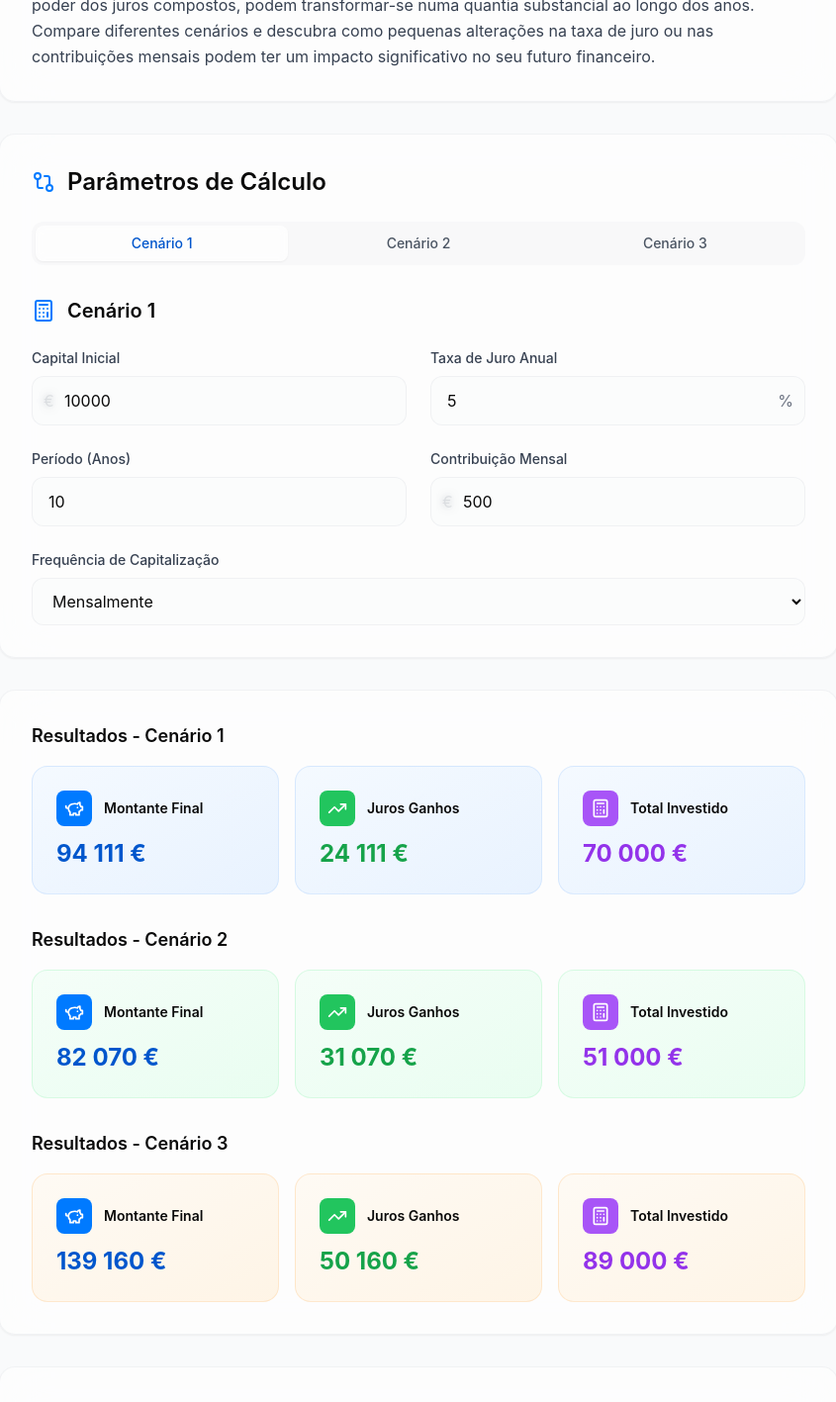
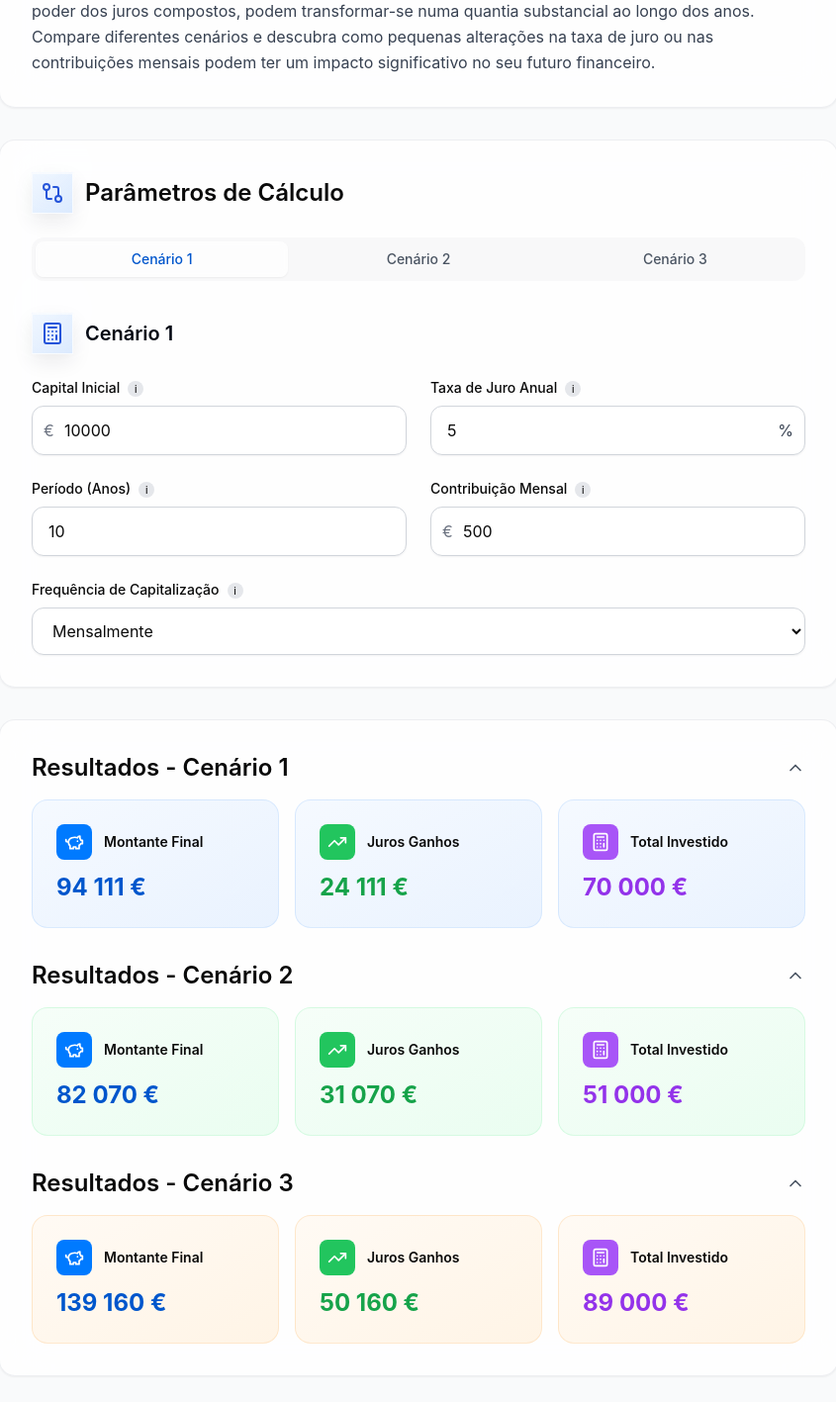
Before and after one commit to jmiguelsilva-pt/jurocomposto, a React (Vite) app: page / in a window 1280 px wide. Shown: the part 360-1777 px from the top of the page at 99% size, without its empty margins (217-1062 px from the left). Built offline with nearby package versions, Linux system fonts and the light colour scheme.

Commit message:
PT-PT UX: higher contrast, tooltips, 3D icons, collapsible resultados, historical 10% section, reveal animations, Buy Me a Coffee; build docs

```diff
--- a/src/components/CompoundInterestCalculator.tsx
+++ b/src/components/CompoundInterestCalculator.tsx
@@ -3,7 +3,7 @@ import { AreaChart, Area, XAxis, YAxis, CartesianGrid, Tooltip as ReTooltip, Res
 import { PiggyBank, TrendingUp, Calculator, BarChart3, BookOpen, GitCompare, ChevronDown, ChevronUp, Eye, EyeOff } from 'lucide-react';
 import Icon3D from './ui/Icon3D';
 import Tooltip from './ui/Tooltip';
-import { useInView } from './ui/useInView';
+import Reveal from './ui/Reveal';
 
 interface CalculatorData {
   principal: number;
@@ -97,6 +97,10 @@ const CompoundInterestCalculator: React.FC = () => {
     principal3: true,
     interest3: true,
   });
+
+  const [showRes1, setShowRes1] = useState(true);
+  const [showRes2, setShowRes2] = useState(true);
+  const [showRes3, setShowRes3] = useState(true);
 
   const calculateScenario = (data: CalculatorData) => {
     const { principal, rate, time, frequency, monthlyContribution } = data;
@@ -288,8 +292,10 @@ const CompoundInterestCalculator: React.FC = () => {
   const renderCalculatorForm = (scenario: 'scenario1' | 'scenario2' | 'scenario3', data: CalculatorData, title: string) => (
     <div className="space-y-6">
       <div className="flex items-center gap-3">
-        <Calculator className="w-6 h-6 text-blue-500" />
-        <h3 className="text-xl font-semibold text-gray-900 dark:text-white">
+        <Icon3D color="blue">
+          <Calculator className="w-6 h-6 text-blue-700 dark:text-blue-200" />
+        </Icon3D>
+        <h3 className="text-xl font-semibold text-gray-950 dark:text-white">
           {title}
         </h3>
       </div>
@@ -297,8 +303,13 @@ const CompoundInterestCalculator: React.FC = () => {
       <div className="grid grid-cols-1 md:grid-cols-2 gap-6">
         {/* Principal Amount */}
         <div>
-          <label className="block text-sm font-medium text-gray-700 dark:text-gray-300 mb-2">
-            Capital Inicial
+          <label className="block text-sm font-medium text-gray-900 dark:text-gray-200 mb-2">
+            <div className="inline-flex items-center gap-2">
+              <span>Capital Inicial</span>
+              <Tooltip content="Montante inicial que investe. Pode ser 0€.">
+                <span className="inline-flex items-center justify-center w-4 h-4 rounded-full bg-gray-200 text-gray-800 text-[10px]">i</span>
+              </Tooltip>
+            </div>
           </label>
           <div className="relative">
             <span className="absolute left-3 top-1/2 transform -translate-y-1/2 text-gray-500 dark:text-gray-400">
@@ -308,7 +319,7 @@ const CompoundInterestCalculator: React.FC = () => {
               type="number"
               value={data.principal}
               onChange={(e) => handleInputChange(scenario, 'principal', Number(e.target.value))}
-              className="w-full pl-8 pr-4 py-3 bg-gray-50/60 dark:bg-gray-700/60 backdrop-blur-sm border border-gray-200/50 dark:border-gray-600/50 rounded-xl focus:ring-2 focus:ring-blue-500 focus:border-transparent text-gray-900 dark:text-white transition-all duration-200"
+              className="w-full pl-8 pr-4 py-3 bg-white dark:bg-gray-700/70 border border-gray-300 dark:border-gray-600 rounded-xl focus:ring-2 focus:ring-blue-600 focus:border-black/0 text-gray-900 dark:text-white transition-all duration-200 shadow-sm"
               placeholder="10.000"
             />
           </div>
@@ -316,8 +327,13 @@ const CompoundInterestCalculator: React.FC = () => {
 
         {/* Interest Rate */}
         <div>
-          <label className="block text-sm font-medium text-gray-700 dark:text-gray-300 mb-2">
-            Taxa de Juro Anual
+          <label className="block text-sm font-medium text-gray-900 dark:text-gray-200 mb-2">
+            <div className="inline-flex items-center gap-2">
+              <span>Taxa de Juro Anual</span>
+              <Tooltip content="Taxa média anual esperada (ex.: 7 para 7%).">
+                <span className="inline-flex items-center justify-center w-4 h-4 rounded-full bg-gray-200 text-gray-800 text-[10px]">i</span>
+              </Tooltip>
+            </div>
           </label>
           <div className="relative">
             <input
@@ -325,10 +341,10 @@ const CompoundInterestCalculator: React.FC = () => {
               step="0.1"
               value={data.rate}
               onChange={(e) => handleInputChange(scenario, 'rate', Number(e.target.value))}
-              className="w-full pr-8 pl-4 py-3 bg-gray-50/60 dark:bg-gray-700/60 backdrop-blur-sm border border-gray-200/50 dark:border-gray-600/50 rounded-xl focus:ring-2 focus:ring-blue-500 focus:border-transparent text-gray-900 dark:text-white transition-all duration-200"
+              className="w-full pr-8 pl-4 py-3 bg-white dark:bg-gray-700/70 border border-gray-300 dark:border-gray-600 rounded-xl focus:ring-2 focus:ring-blue-600 focus:border-black/0 text-gray-900 dark:text-white transition-all duration-200 shadow-sm"
               placeholder="5.0"
             />
-            <span className="absolute right-3 top-1/2 transform -translate-y-1/2 text-gray-500 dark:text-gray-400">
+            <span className="absolute right-3 top-1/2 transform -translate-y-1/2 text-gray-700 dark:text-gray-400">
               %
             </span>
           </div>
@@ -336,22 +352,32 @@ const CompoundInterestCalculator: React.FC = () => {
 
         {/* Time Period */}
         <div>
-          <label className="block text-sm font-medium text-gray-700 dark:text-gray-300 mb-2">
-            Período (Anos)
+          <label className="block text-sm font-medium text-gray-900 dark:text-gray-200 mb-2">
+            <div className="inline-flex items-center gap-2">
+              <span>Período (Anos)</span>
+              <Tooltip content="Número de anos do investimento.">
+                <span className="inline-flex items-center justify-center w-4 h-4 rounded-full bg-gray-200 text-gray-800 text-[10px]">i</span>
+              </Tooltip>
+            </div>
           </label>
           <input
             type="number"
             value={data.time}
             onChange={(e) => handleInputChange(scenario, 'time', Number(e.target.value))}
-            className="w-full px-4 py-3 bg-gray-50/60 dark:bg-gray-700/60 backdrop-blur-sm border border-gray-200/50 dark:border-gray-600/50 rounded-xl focus:ring-2 focus:ring-blue-500 focus:border-transparent text-gray-900 dark:text-white transition-all duration-200"
+            className="w-full px-4 py-3 bg-white dark:bg-gray-700/70 border border-gray-300 dark:border-gray-600 rounded-xl focus:ring-2 focus:ring-blue-600 focus:border-black/0 text-gray-900 dark:text-white transition-all duration-200 shadow-sm"
             placeholder="10"
           />
         </div>
 
         {/* Monthly Contribution */}
         <div>
-          <label className="block text-sm font-medium text-gray-700 dark:text-gray-300 mb-2">
-            Contribuição Mensal
+          <label className="block text-sm font-medium text-gray-900 dark:text-gray-200 mb-2">
+            <div className="inline-flex items-center gap-2">
+              <span>Contribuição Mensal</span>
+              <Tooltip content="Valor que adiciona todos os meses.">
+                <span className="inline-flex items-center justify-center w-4 h-4 rounded-full bg-gray-200 text-gray-800 text-[10px]">i</span>
+              </Tooltip>
+            </div>
           </label>
           <div className="relative">
             <span className="absolute left-3 top-1/2 transform -translate-y-1/2 text-gray-500 dark:text-gray-400">
@@ -361,7 +387,7 @@ const CompoundInterestCalculator: React.FC = () => {
               type="number"
               value={data.monthlyContribution}
               onChange={(e) => handleInputChange(scenario, 'monthlyContribution', Number(e.target.value))}
-              className="w-full pl-8 pr-4 py-3 bg-gray-50/60 dark:bg-gray-700/60 backdrop-blur-sm border border-gray-200/50 dark:border-gray-600/50 rounded-xl focus:ring-2 focus:ring-blue-500 focus:border-transparent text-gray-900 dark:text-white transition-all duration-200"
+              className="w-full pl-8 pr-4 py-3 bg-white dark:bg-gray-700/70 border border-gray-300 dark:border-gray-600 rounded-xl focus:ring-2 focus:ring-blue-600 focus:border-black/0 text-gray-900 dark:text-white transition-all duration-200 shadow-sm"
               placeholder="500"
             />
           </div>
@@ -369,13 +395,18 @@ const CompoundInterestCalculator: React.FC = () => {
 
         {/* Compound Frequency */}
         <div className="md:col-span-2">
-          <label className="block text-sm font-medium text-gray-700 dark:text-gray-300 mb-2">
-            Frequência de Capitalização
+          <label className="block text-sm font-medium text-gray-900 dark:text-gray-200 mb-2">
+            <div className="inline-flex items-center gap-2">
+              <span>Frequência de Capitalização</span>
+              <Tooltip content="Frequência com que os juros são aplicados.">
+                <span className="inline-flex items-center justify-center w-4 h-4 rounded-full bg-gray-200 text-gray-800 text-[10px]">i</span>
+              </Tooltip>
+            </div>
           </label>
           <select
             value={data.frequency}
             onChange={(e) => handleInputChange(scenario, 'frequency', Number(e.target.value))}
-            className="w-full px-4 py-3 bg-gray-50/60 dark:bg-gray-700/60 backdrop-blur-sm border border-gray-200/50 dark:border-gray-600/50 rounded-xl focus:ring-2 focus:ring-blue-500 focus:border-transparent text-gray-900 dark:text-white transition-all duration-200"
+            className="w-full px-4 py-3 bg-white dark:bg-gray-700/70 border border-gray-300 dark:border-gray-600 rounded-xl focus:ring-2 focus:ring-blue-600 focus:border-black/0 text-gray-900 dark:text-white transition-all duration-200 shadow-sm"
           >
             <option value={1}>Anualmente</option>
             <option value={4}>Trimestralmente</option>
@@ -457,13 +488,14 @@ const CompoundInterestCalculator: React.FC = () => {
   return (
     <div className="space-y-8">
       {/* Introduction */}
-      <div className="bg-white/60 dark:bg-gray-800/60 backdrop-blur-xl rounded-2xl p-8 shadow-sm border border-gray-200/50 dark:border-gray-700/50">
+      <Reveal>
+      <div className="card-surface p-8">
         <button
           onClick={() => setIsIntroCollapsed(!isIntroCollapsed)}
           className="flex items-center justify-between w-full text-left group"
         >
           <div className="flex items-center gap-3">
-            <BookOpen className="w-6 h-6 text-blue-500" />
+            <Icon3D color="blue"><BookOpen className="w-6 h-6 text-blue-700 dark:text-blue-200" /></Icon3D>
             <h2 className="text-2xl font-semibold text-gray-900 dark:text-white">
               O que são Juros Compostos?
             </h2>
@@ -491,11 +523,13 @@ const CompoundInterestCalculator: React.FC = () => {
           </div>
         )}
       </div>
+      </Reveal>
 
       {/* Calculator Form with Tabs */}
-      <div className="bg-white/60 dark:bg-gray-800/60 backdrop-blur-xl rounded-2xl p-8 shadow-sm border border-gray-200/50 dark:border-gray-700/50">
+      <Reveal>
+      <div className="card-surface p-8">
         <div className="flex items-center gap-3 mb-6">
-          <GitCompare className="w-6 h-6 text-blue-500" />
+          <Icon3D color="blue"><GitCompare className="w-6 h-6 text-blue-700 dark:text-blue-200" /></Icon3D>
           <h2 className="text-2xl font-semibold text-gray-900 dark:text-white">
             Parâmetros de Cálculo
           </h2>
@@ -540,20 +574,40 @@ const CompoundInterestCalculator: React.FC = () => {
         {activeTab === 'scenario2' && renderCalculatorForm('scenario2', scenario2Data, 'Cenário 2')}
         {activeTab === 'scenario3' && renderCalculatorForm('scenario3', scenario3Data, 'Cenário 3')}
       </div>
+      </Reveal>
 
       {/* Results */}
-      <div className="bg-white/60 dark:bg-gray-800/60 backdrop-blur-xl rounded-2xl p-8 shadow-sm border border-gray-200/50 dark:border-gray-700/50">
-        <div className="space-y-8">
-          {renderResults(scenario1Results, 'Resultados - Cenário 1', 'from-blue-50/60 to-blue-100/60 dark:from-blue-900/30 dark:to-blue-800/30 border-blue-200/50 dark:border-blue-700/50')}
-          {renderResults(scenario2Results, 'Resultados - Cenário 2', 'from-green-50/60 to-green-100/60 dark:from-green-900/30 dark:to-green-800/30 border-green-200/50 dark:border-green-700/50')}
-          {renderResults(scenario3Results, 'Resultados - Cenário 3', 'from-orange-50/60 to-orange-100/60 dark:from-orange-900/30 dark:to-orange-800/30 border-orange-200/50 dark:border-orange-700/50')}
+      <Reveal>
+      <div className="card-surface p-8 space-y-8">
+        <div>
+          <button onClick={() => setShowRes1(!showRes1)} className="w-full flex items-center justify-between mb-4">
+            <h2 className="text-2xl font-semibold text-gray-900 dark:text-white">Resultados - Cenário 1</h2>
+            {showRes1 ? <ChevronUp className="w-5 h-5 text-gray-600 dark:text-gray-300"/> : <ChevronDown className="w-5 h-5 text-gray-600 dark:text-gray-300"/>}
+          </button>
+          {showRes1 && renderResults(scenario1Results, '', 'from-blue-50/60 to-blue-100/60 dark:from-blue-900/30 dark:to-blue-800/30 border-blue-200/50 dark:border-blue-700/50')}
+        </div>
+        <div>
+          <button onClick={() => setShowRes2(!showRes2)} className="w-full flex items-center justify-between mb-4">
+            <h2 className="text-2xl font-semibold text-gray-900 dark:text-white">Resultados - Cenário 2</h2>
+            {showRes2 ? <ChevronUp className="w-5 h-5 text-gray-600 dark:text-gray-300"/> : <ChevronDown className="w-5 h-5 text-gray-600 dark:text-gray-300"/>}
+          </button>
+          {showRes2 && renderResults(scenario2Results, '', 'from-green-50/60 to-green-100/60 dark:from-green-900/30 dark:to-green-800/30 border-green-200/50 dark:border-green-700/50')}
+        </div>
+        <div>
+          <button onClick={() => setShowRes3(!showRes3)} className="w-full flex items-center justify-between mb-4">
+            <h2 className="text-2xl font-semibold text-gray-900 dark:text-white">Resultados - Cenário 3</h2>
+            {showRes3 ? <ChevronUp className="w-5 h-5 text-gray-600 dark:text-gray-300"/> : <ChevronDown className="w-5 h-5 text-gray-600 dark:text-gray-300"/>}
+          </button>
+          {showRes3 && renderResults(scenario3Results, '', 'from-orange-50/60 to-orange-100/60 dark:from-orange-900/30 dark:to-orange-800/30 border-orange-200/50 dark:border-orange-700/50')}
         </div>
       </div>
+      </Reveal>
 
       {/* Chart */}
-      <div className="bg-white/60 dark:bg-gray-800/60 backdrop-blur-xl rounded-2xl p-8 shadow-sm border border-gray-200/50 dark:border-gray-700/50">
+      <Reveal>
+      <div className="card-surface p-8">
         <div className="flex items-center gap-3 mb-6">
-          <BarChart3 className="w-6 h-6 text-blue-500" />
+          <Icon3D color="blue"><BarChart3 className="w-6 h-6 text-blue-700 dark:text-blue-200" /></Icon3D>
           <h2 className="text-2xl font-semibold text-gray-900 dark:text-white">
             Comparação de Cenários
           </h2>
@@ -732,6 +786,22 @@ const CompoundInterestCalculator: React.FC = () => {
           </div>
         </div>
       </div>
+      </Reveal>
+
+      <Reveal>
+      <div className="card-surface p-8">
+        <div className="flex items-center gap-3 mb-4">
+          <Icon3D color="yellow"><TrendingUp className="w-6 h-6 text-yellow-700 dark:text-yellow-200" /></Icon3D>
+          <h2 className="text-2xl font-semibold text-gray-900 dark:text-white">Onde foi historicamente possível ~10%/ano?</h2>
+        </div>
+        <ul className="space-y-3 text-gray-700 dark:text-gray-300 list-disc pl-6">
+          <li><span className="font-medium">Índices de ações amplos</span> (ex.: S&P 500) ao longo de várias décadas apresentaram ~10%/ano nominal.</li>
+          <li><span className="font-medium">Carteiras globais diversificadas</span> (ex.: MSCI World) com horizonte de longo prazo.</li>
+          <li><span className="font-medium">REITs/Imobiliário cotado</span> em períodos extensos, dependendo do ciclo económico.</li>
+        </ul>
+        <p className="mt-4 text-sm text-gray-600 dark:text-gray-400">Aviso: Rendibilidades passadas não garantem resultados futuros. Considere custos, impostos e risco.</p>
+      </div>
+      </Reveal>
     </div>
   );
 };
```
Also changed, not shown: src/App.tsx (+6 -4 lines), 6 other files (tests, documents, lock files or other folders).
